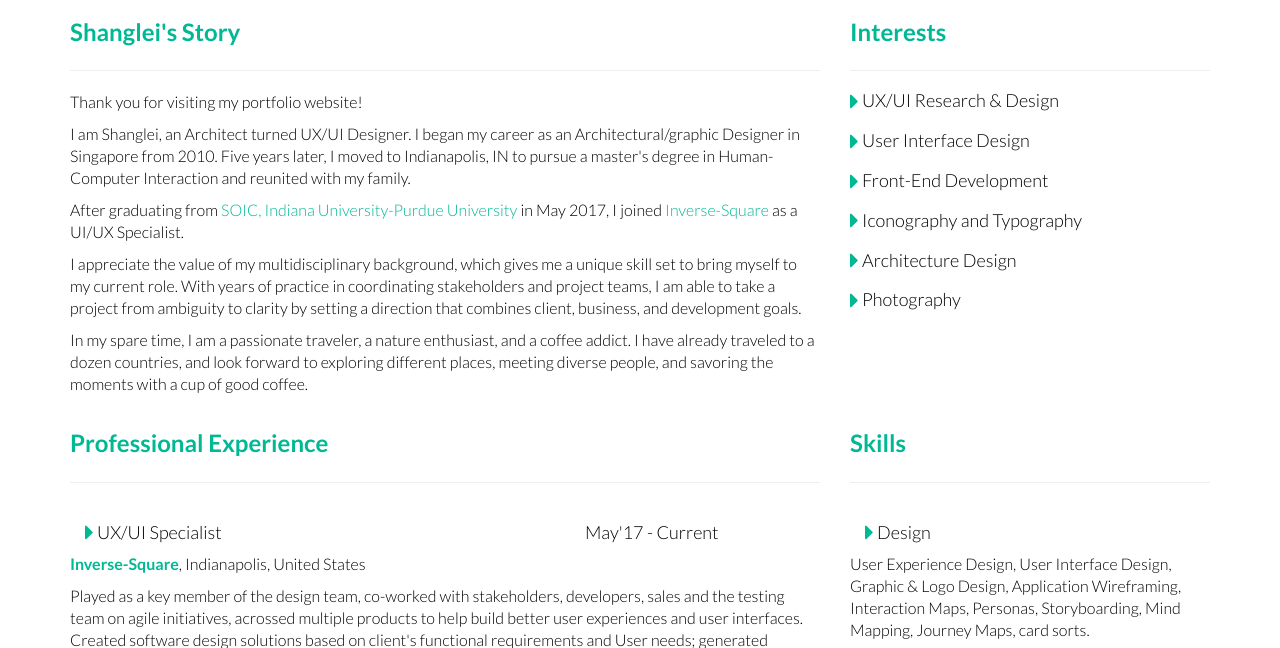
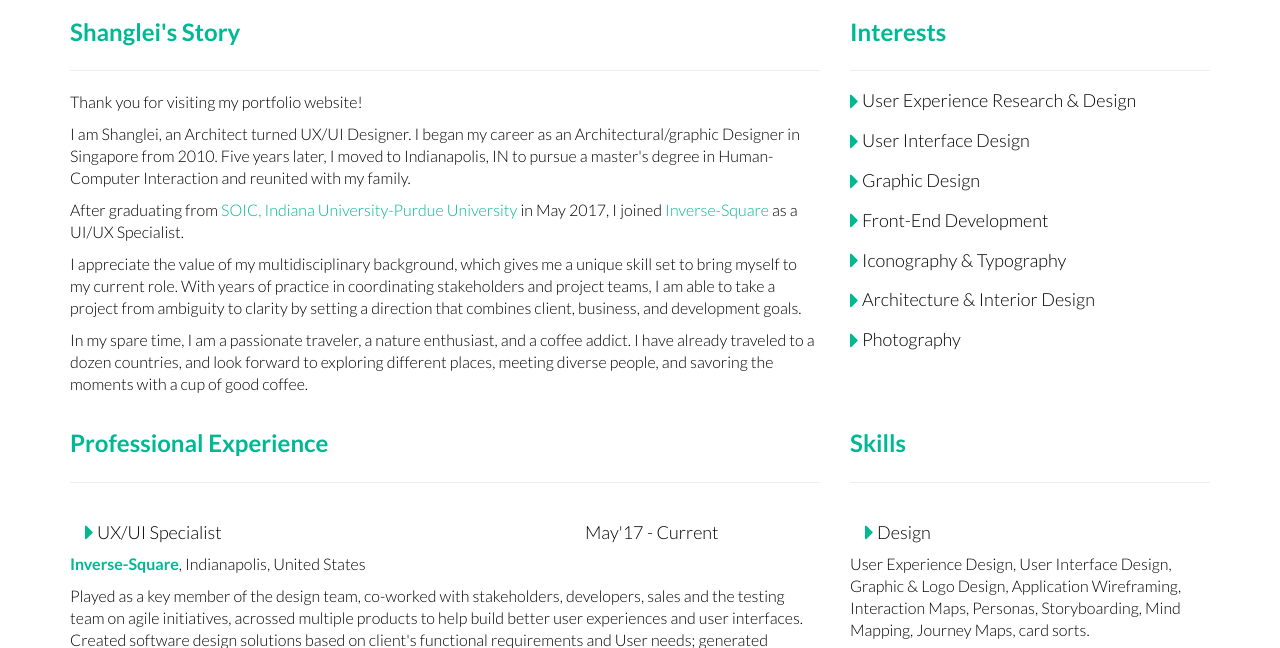
Before and after one commit to ShangleiZhang/ShangleiZhang.github.io, a plain HTML site: page resume.html in a window 1280 px wide. Shown: the part 112-760 px from the top of the page. Drawn offline with Linux system fonts and the light colour scheme.

Commit message:
Resume Updates

```diff
--- a/resume.html
+++ b/resume.html
@@ -80,11 +80,12 @@
                     <div class="contact-info bottom">
                         <h2 style="color: #00b894; font-weight: bold;">Interests</h2>
                         <hr>
-                        <h3><i class="fa fa-caret-right fa-lg" aria-hidden="true" style="color: #00b894;"></i> UX/UI Research &amp; Design</h3>
+                        <h3><i class="fa fa-caret-right fa-lg" aria-hidden="true" style="color: #00b894;"></i> User Experience Research &amp; Design</h3>
                         <h3><i class="fa fa-caret-right fa-lg" aria-hidden="true" style="color: #00b894;"></i> User Interface Design</h3>
+                        <h3><i class="fa fa-caret-right fa-lg" aria-hidden="true" style="color: #00b894;"></i> Graphic Design</h3>
                         <h3><i class="fa fa-caret-right fa-lg" aria-hidden="true" style="color: #00b894;"></i> Front-End Development</h3>
-                        <h3><i class="fa fa-caret-right fa-lg" aria-hidden="true" style="color: #00b894;"></i> Iconography and Typography</h3>
-                        <h3><i class="fa fa-caret-right fa-lg" aria-hidden="true" style="color: #00b894;"></i> Architecture Design</h3>
+                        <h3><i class="fa fa-caret-right fa-lg" aria-hidden="true" style="color: #00b894;"></i> Iconography &amp; Typography</h3>
+                        <h3><i class="fa fa-caret-right fa-lg" aria-hidden="true" style="color: #00b894;"></i> Architecture &amp; Interior Design</h3>
                         <h3><i class="fa fa-caret-right fa-lg" aria-hidden="true" style="color: #00b894;"></i> Photography</h3>
                         <br>
                     </div>
```
